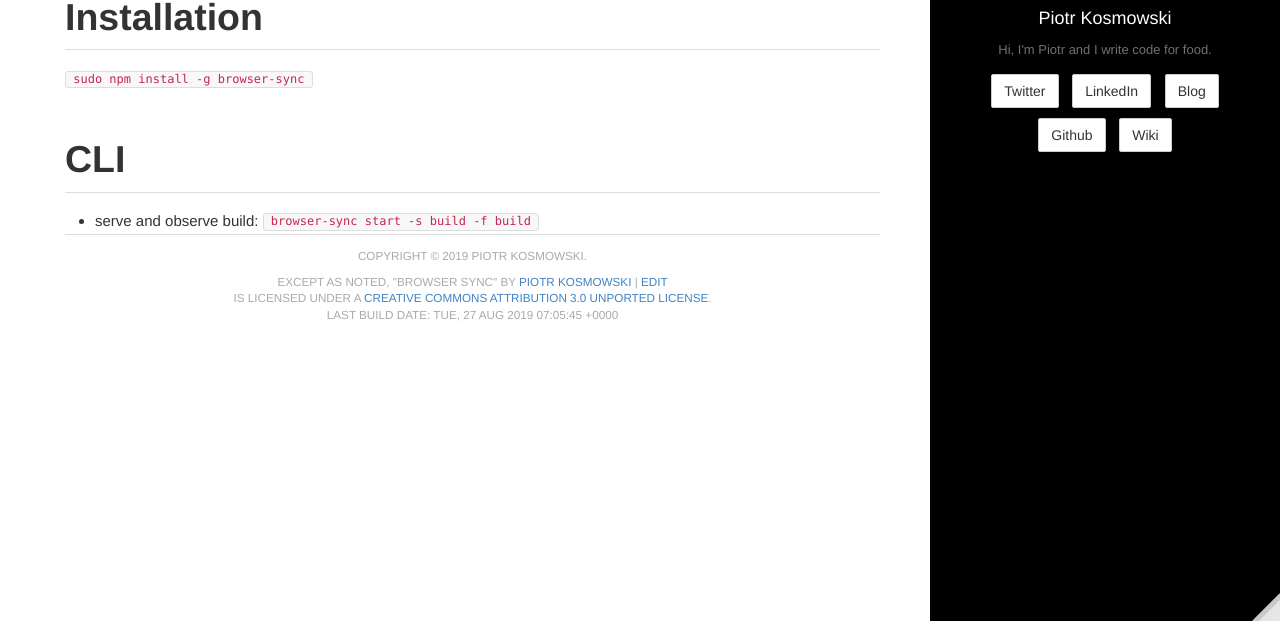
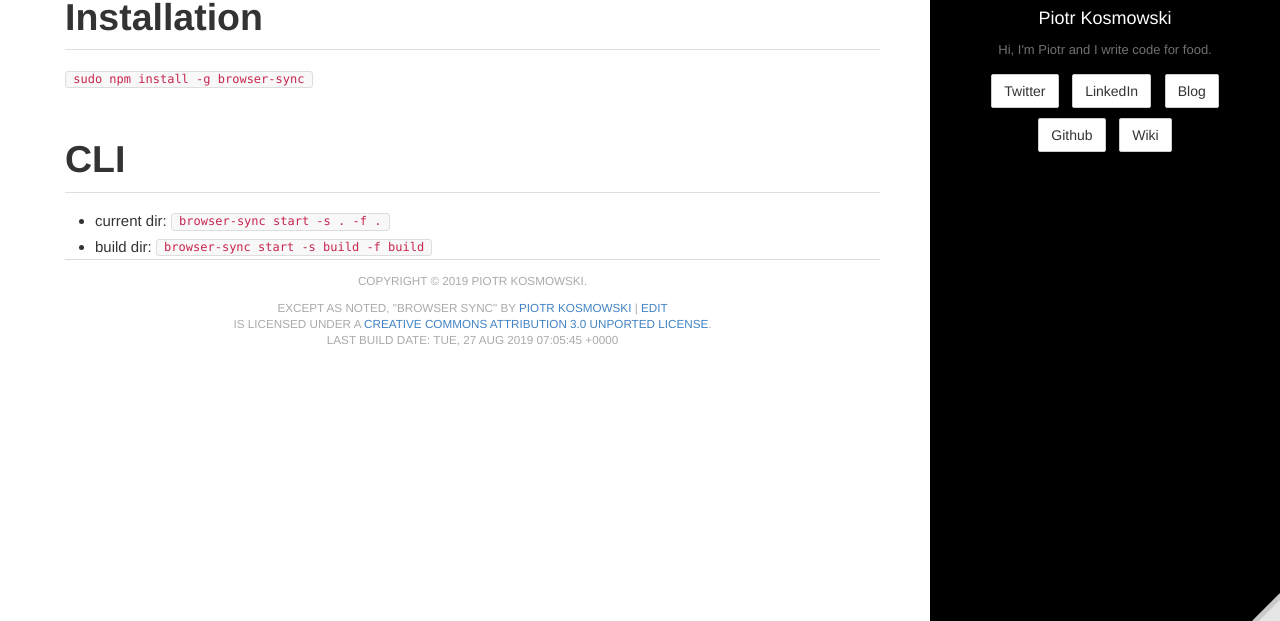
Before and after one commit to kospiotr/kospiotr.github.io, a Jekyll site: the page built from wiki/browser-sync.md, in a window 1280 px wide, cut to the strip 279-900 px from the top of the page. Built offline with Jekyll 4.4.1, drawn with Linux system fonts in a browser that asks for light colours.

Commit message:
Update browser-sync.md

````diff
--- a/wiki/browser-sync.md
+++ b/wiki/browser-sync.md
@@ -11,4 +11,5 @@
 ```sudo npm install -g browser-sync```
 
 # CLI
-- serve and observe build: ```browser-sync start -s build -f build```
+- current dir: ```browser-sync start -s . -f .```
+- build dir: ```browser-sync start -s build -f build```
````
